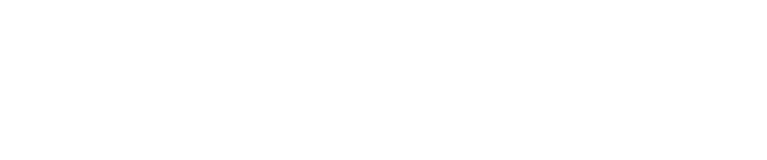
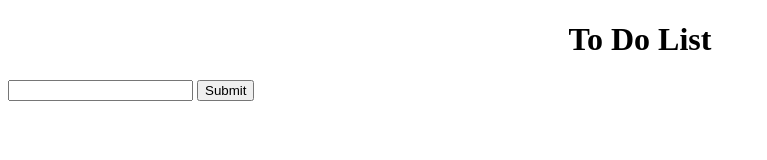
Before and after one commit to jdplumst/todo-list, a website built with webpack: page dist/index.html in a window 1280 px wide. Shown: the whole page, without its empty margins (0-767 px from the left). Built offline with nearby package versions, Linux system fonts and the light colour scheme.

Commit message:
Add controller.js and simple UI

```diff
--- /dev/null
+++ b/src/controller.js
@@ -0,0 +1,10 @@
+import Todo from "./todo";
+
+export default class Controller {
+    _todos = [];
+
+    addTodo(title) {
+        let x = new Todo(title);
+        this._todos.push(x);
+    };
+};
--- a/src/index.js
+++ b/src/index.js
@@ -1,2 +1,7 @@
 import './styles.css';
 import Todo from './todo';
+import Controller from './controller';
+
+let app = new Controller();
+app.addTodo('Coding Project');
+console.log(app._todos);
--- a/src/styles.css
+++ b/src/styles.css
@@ -0,0 +1,4 @@
+/* Header */
+h1 {
+    text-align: center;
+}
--- a/src/todo.js
+++ b/src/todo.js
@@ -6,4 +6,18 @@ export default class Todo {
         this._priority = priority;
         this._notes = notes;
     };
+
+    getTodo() {
+        return this;
+    }
+
+
+    // Only need for special purposes
+    // get title() {
+    //     return this._title;
+    // };
+
+    // set title(title) {
+    //     this._title = title;
+    // };
 };
```
Also changed, not shown: dist/index.html, dist/main.js.
